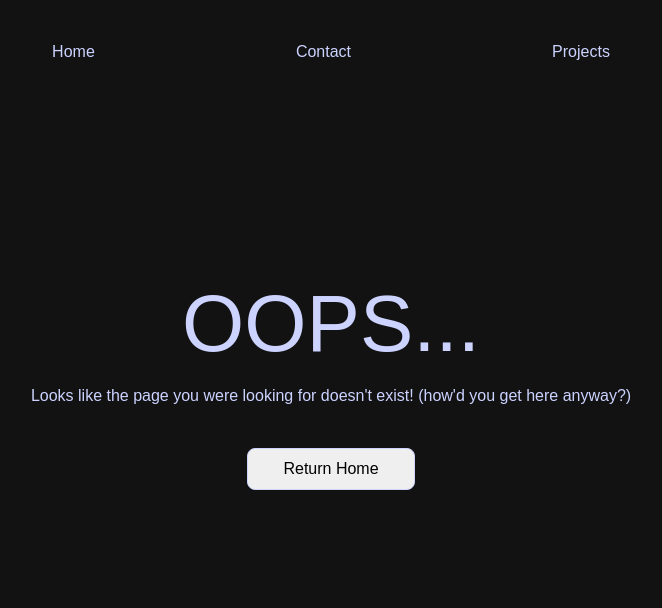
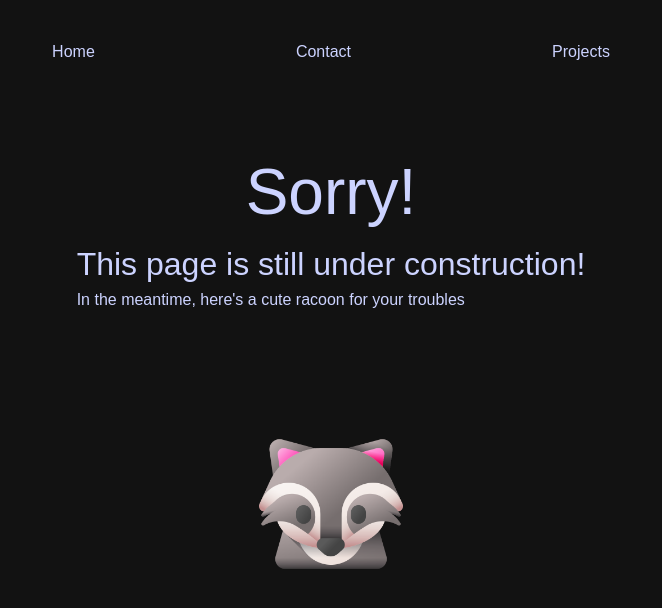
Before and after one commit to Lukerdue/web-profile, a React (Create React App) app: page /projects in a window 1280 px wide. Shown: the top 608 px of the page, without its empty margins (309-971 px from the left). Built offline with nearby package versions, Linux system fonts and the light colour scheme.

Commit message:
created a projects page. We are ready for launch brother!

```diff
--- a/src/App.js
+++ b/src/App.js
@@ -2,6 +2,7 @@ import { createBrowserRouter, RouterProvider } from 'react-router-dom';
 import Home from './components/home';
 import Contact from './components/contact';
 import NotFound from './components/404';
+import Projects from './components/projects';
 
 const browserRouter = createBrowserRouter([{
   path:"/",
@@ -10,6 +11,9 @@ const browserRouter = createBrowserRouter([{
 }, {
   path:"/contact",
   element: <Contact />
+},{
+  path:"/projects",
+  element: <Projects />
 }])
 
 function App() {
--- /dev/null
+++ b/src/components/projects.jsx
@@ -0,0 +1,18 @@
+import React from 'react';
+import Navigation from './navigation';
+import { ProjectStyle } from '../styles/projectStyled'
+
+function Projects(){
+    return(<ProjectStyle>
+        <Navigation />
+        <div className="wrapper">
+            <div className="text">
+                <h1>Sorry!</h1>
+                <h2>This page is still under construction!</h2>
+                <p>In the meantime, here's a cute racoon for your troubles</p>
+            </div>
+        <img src={require('../img/racoon.png')} alt="Here's a racoon for your troubles"/>
+        </div>
+    </ProjectStyle>)
+}
+export default Projects
--- a/src/styles/contactStyled.jsx
+++ b/src/styles/contactStyled.jsx
@@ -91,7 +91,8 @@ export const ContactStyle = styled.div`
 
     .contact-wrap{
         width: 75%;
-        padding-top: 12vh;
+        padding-top: 7vh;
+        max-width: 1100px;
     }
     .title{
         width: 30%;
--- /dev/null
+++ b/src/styles/projectStyled.jsx
@@ -0,0 +1,29 @@
+import React from 'react';
+import styled from 'styled-components';
+
+export const ProjectStyle = styled.div`
+    display: flex;
+    align-items: center;
+    justify-content: flex-start;
+    flex-direction: column;
+    .wrapper{
+        width: 75%;
+        max-width: 1000px;
+        padding-top: 10vh;
+        display: flex;
+        flex-direction: column;
+        align-items: center;
+        justify-content: center;
+    }
+    h1{
+        font-size: 4em;
+        text-align: center;
+    }
+    h2{
+        font-size: 2em;
+    }
+    img{
+        width: 15%;
+        padding-top: 15vh;
+    }
+`
```
Also changed, not shown: src/img/racoon.png (added).
